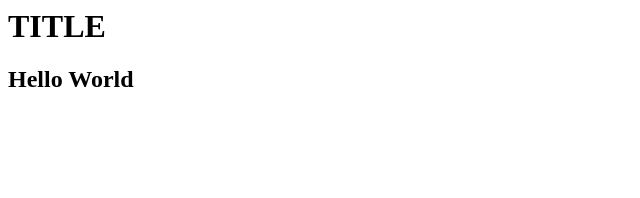
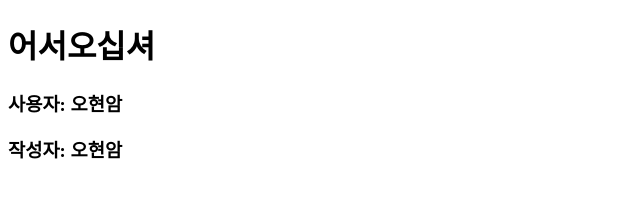
Before and after one commit to BasaltAm/LIKE-LION-11th, a plain HTML site: page index.html in a window 1280 px wide. Shown: the whole page, without its empty margins (0-640 px from the left). Drawn offline with Linux system fonts and the light colour scheme.

Commit message:
modified: index.html

```diff
--- a/index.html
+++ b/index.html
@@ -1,8 +1,11 @@
-<head>
-
-</head>
-<boday>
-    <h1>TITLE</h1>
-    <h2>Hello World</h2>
-
-</boday>
+<!DOCTYPE html>
+<html>
+    <head>
+        <title>BUFS LIKE LION 11th</title>
+    </head>
+    <body>
+        <h1>어서오십셔</h1>
+        <h3>사용자: 오현암</h3>
+        <h3>작성자: 오현암</h3>
+    </body>
+</html>
```
